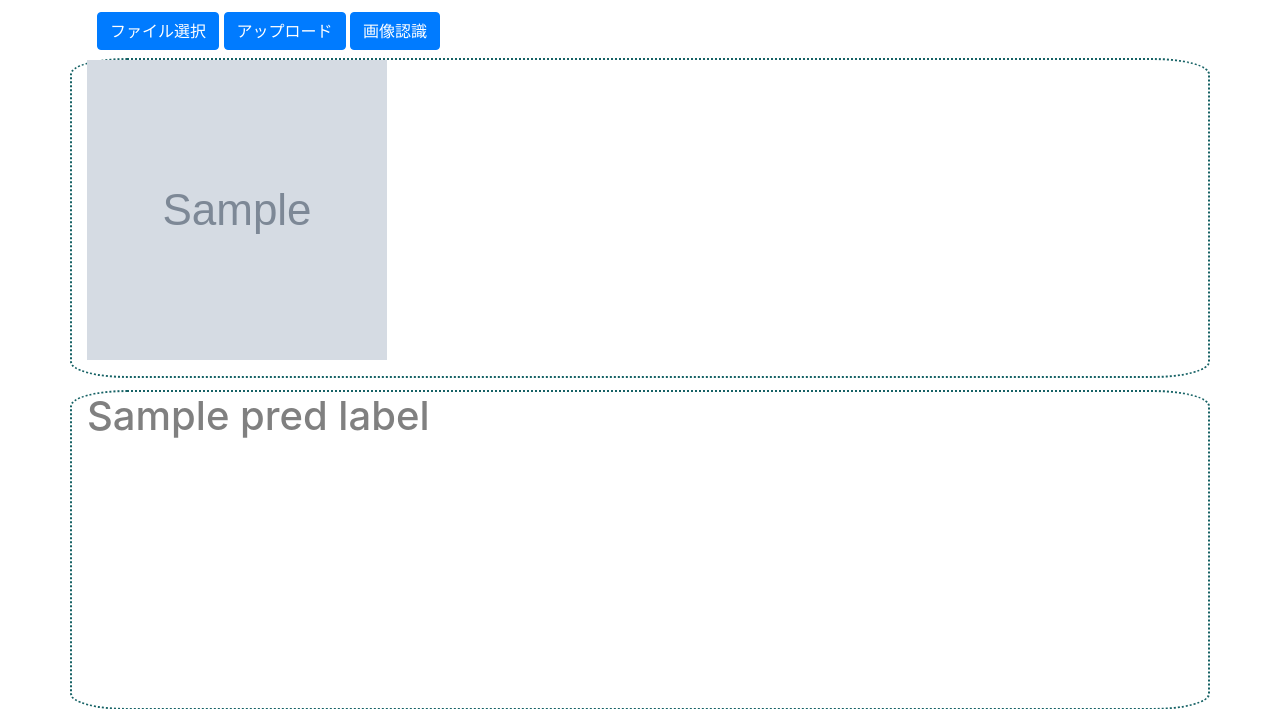
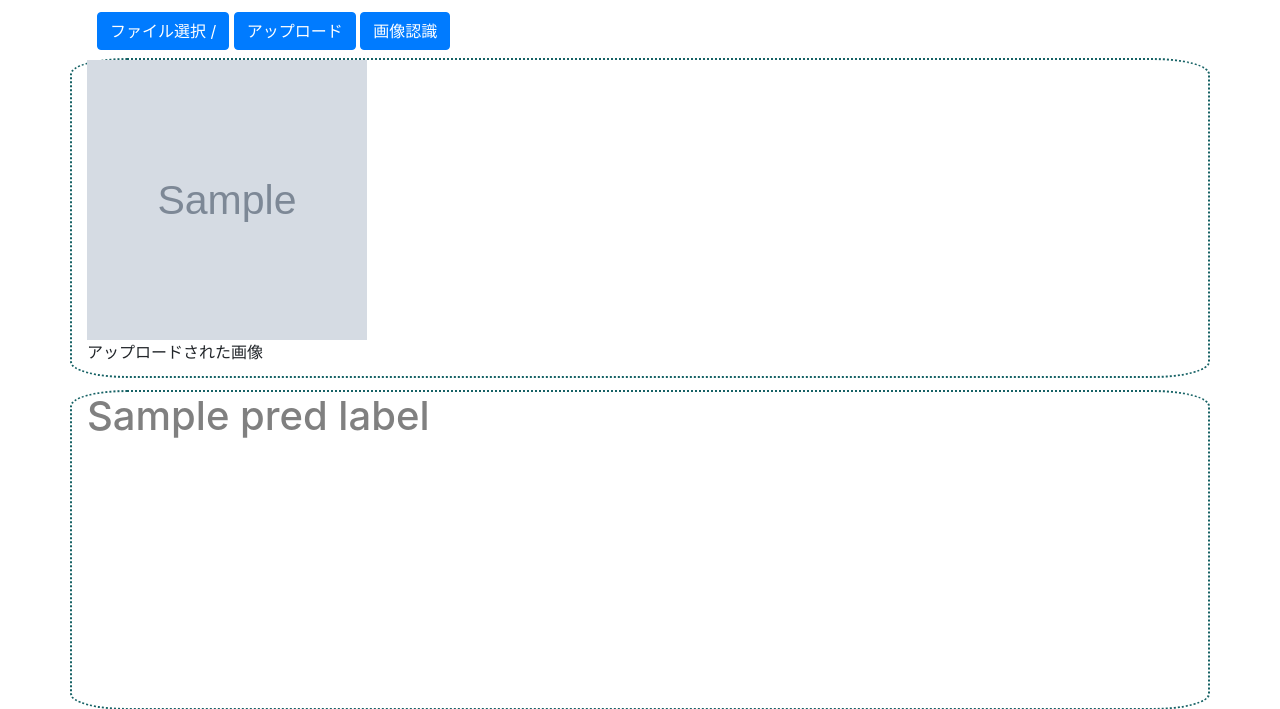
Before and after one commit to Shin-sibainu/ViT-recognizer, a Flask app: template templates/index.html in a window 1280 px wide. Shown: the part 65-774 px from the top of the page. Run offline with Flask 2, Linux system fonts and the light colour scheme; the template is opened without the code that fills it: most values are stand-ins (such as "Sample title", 1, 10 or a date in 2020); grey boxes marked "Sample" are stand-in pictures; some libraries are stand-ins or nearby versions.

Commit message:
all compleated!!

```diff
--- a/templates/index.html
+++ b/templates/index.html
@@ -24,8 +24,8 @@
       color: grey;
     }
     img{
-      width: 300px;
-      height: 300px;
+      width: 280px;
+      height: 280px;
     }
   </style>
 </head>
@@ -54,13 +54,12 @@
     <div class="row">
       <div class="col-12 ibox" id="img_box">
         {% if img_url %}
-        <p>
-          <img id="uld_img" src="{{img_url}}">
-        </p>
+        <img id="uld_img" src="{{img_url}}">
         <!--投稿された「画像のパス」を取得し、hiddenでformに送信する-->
         <form id="recognition_form">
           <input type="hidden" name="img_path">
         </form>
+        <p>アップロードされた画像</p>
         {% else %}
           <h1>画像をアップロードしてください。</h1>
         {% endif %}
@@ -78,6 +77,27 @@
 </body>
   <script>
     $(function(){
+      $("input[type=file]").after('<span>/<span>');
+      $("input[type=file]").change(function(){
+        var file = $(this).prop("files")[0];
+
+        //画像以外選択できないようにする.
+        if(! file.type.match("image.*")){
+          $(this).val('')
+          return;
+        }
+
+        //画像だった場合
+        var reader = new FileReader();
+        reader.onload = function(){
+          var img_src = $("<img id='img_bef'>").attr("src", reader.result);
+          $("#img_box").html(img_src);
+          $("<p>アップロード前画像(選択中)</p>").insertAfter("#img_bef")
+        }
+        reader.readAsDataURL(file)
+      })
+
+
       $("#upload_btn").on("click", function(){
         $("#ul_form").attr("target", "_self");
         $("#ul_form").attr("method", "post");
@@ -92,6 +112,7 @@
         $("#recognition_form").attr("target", "_self");
         $("#recognition_form").attr("method", "post");
         $("#recognition_form").attr("action", "{{url_for('recognition')}}");
+        $("#res_box").html("<h1>画像認識中...</h1>");
         $("#recognition_form").submit();
       })
 
```
Also changed, not shown: 1 other file.
